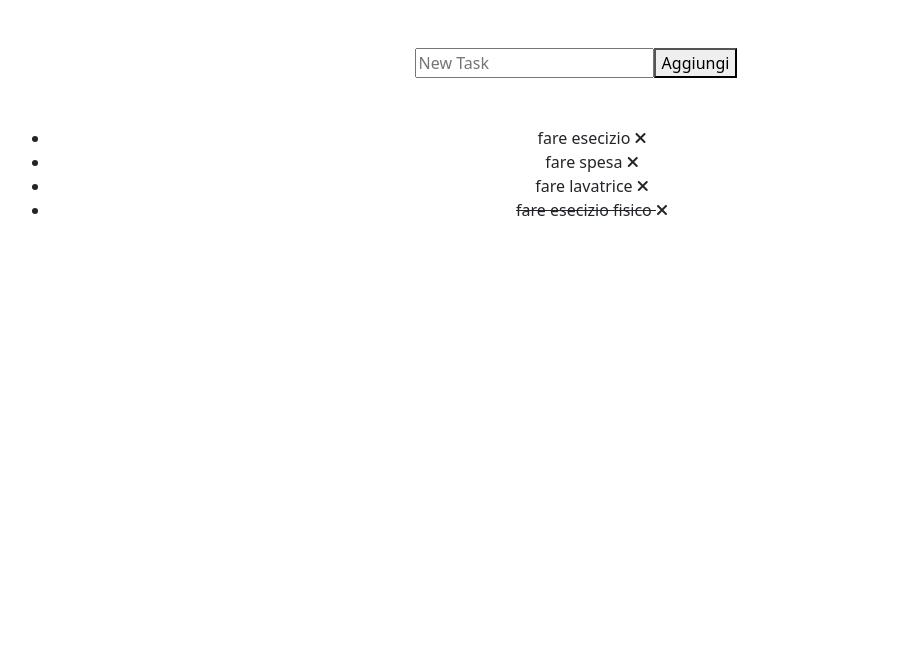
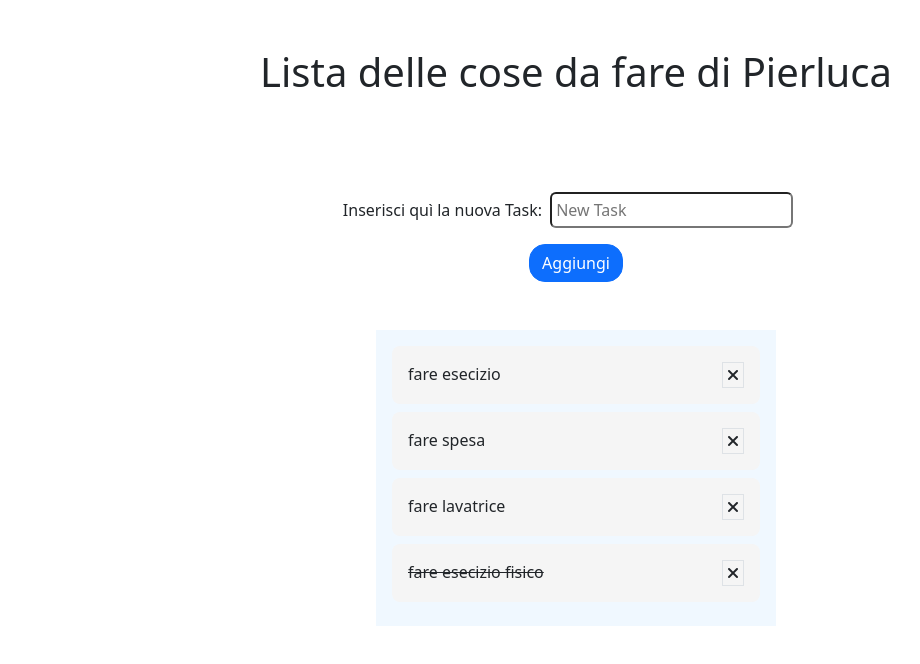
Before and after one commit to Pierluca-Strianese/vue-todolist, a plain HTML site: page index.html in a window 1280 px wide. Shown: the whole page, without its empty margins (64-984 px from the left). Drawn offline with nearby package versions, Linux system fonts and the light colour scheme.

Commit message:
add style css

```diff
--- a/assets/style.css
+++ b/assets/style.css
@@ -1,3 +1,24 @@
+.task_container ul {
+    list-style-type: none;
+    padding-left: 0;
+}
+
+.task_container {
+    background-color: aliceblue;
+    margin-inline: auto;
+    width: 400px;
+}
+
+li {
+    display: flex;
+    background-color:whitesmoke;
+    justify-content: space-between;
+}
+
 .barrato {
     text-decoration: line-through;
 }
+
+i {
+    cursor: pointer;
+}
--- a/index.html
+++ b/index.html
@@ -11,35 +11,49 @@
 </head>
 <body>
     <header>
-        <!-- <div class="logo">
-            <img src="" alt="">
-        </div> -->
+        <h1 class="text-center m-5"> Lista delle cose da fare di Pierluca </h1>
     </header>
 
     <body>
         <div id="root" class="container">
 
             <div class="new_class text-center pt-5">
-                <input @keyup.enter="addTodo" type="text" placeholder="New Task" v-model="newTodoText">
-                <button @click="addTodo"> Aggiungi </button>
+                <p class="d-inline"> Inserisci quì la nuova Task: </p>
+                <input
+                    @keyup.enter="addTodo"
+                    type="text"
+                    class="me-3 ms-1 rounded-2 p-1"
+                    placeholder="New Task"
+                    v-model="newTodoText"
+                >
+                <button
+                    class="btn btn-primary d-block mx-auto mt-3 rounded-4"
+                    @click="addTodo"
+                > Aggiungi </button>
                 <div v-show="inputError" class="error">
                     <small class="text-danger"> Devi inserire una task di almeno 5 caretteri</small>
                 </div>
             </div>
 
-            <div class="task_container text-center mt-5">
+            <div class="task_container mt-5 p-2">
                 <ul v-if="todos.length != 0">
                     <li
                         v-for="(todo, i) in todos"
-                        class="task"
-                        :class="{barrato: todo.done == true}"
-                        @click="revertDone(i)"
+                        :key="todo.text"
+                        class="task m-2 p-3 rounded-3"
+                        :class="{barrato: todo.done}"
+                        @click="revertDone()"
                     >
                         {{todo.text}}
-                        <i class="fas fa-times" @click="deleteItem(i)"></i>
+                        <div class="delete">
+                            <i
+                                class="fas fa-times p-1 border"
+                                @click="deleteItem(i)"
+                            ></i>
+                        </div>
                     </li>
                 </ul>
-                <h2 v-else> NON CI SONO TASK 🤪 </h2>
+                <h3 class="text-center p-2" v-else> NON CI SONO TASK 🤪 </h3>
             </div>
         </div>
     </body>
--- a/js/script.js
+++ b/js/script.js
@@ -45,9 +45,12 @@ const app = Vue.createApp ({
             this.todos.splice(i, 1)
         },
 
-        revertDone(i) {
-            let done = todos.done(i);
-            this.todos.done(i) = !done;
+        revertDone() {
+            if (this.todos.done == false) {
+                this.todos.done = true;
+            } else {
+                this.todos.done = false;
+            }
         }
     },
 
```
